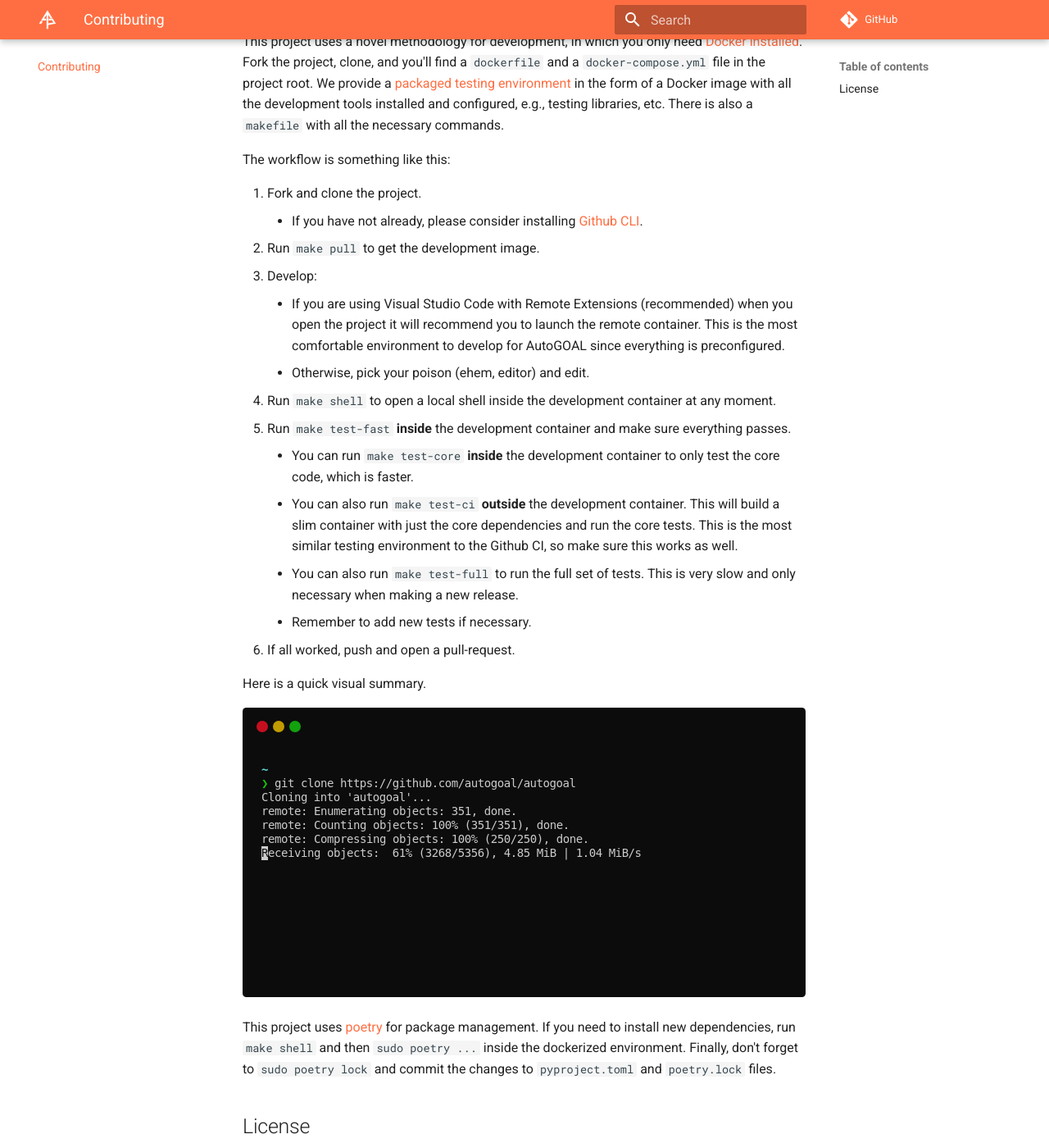
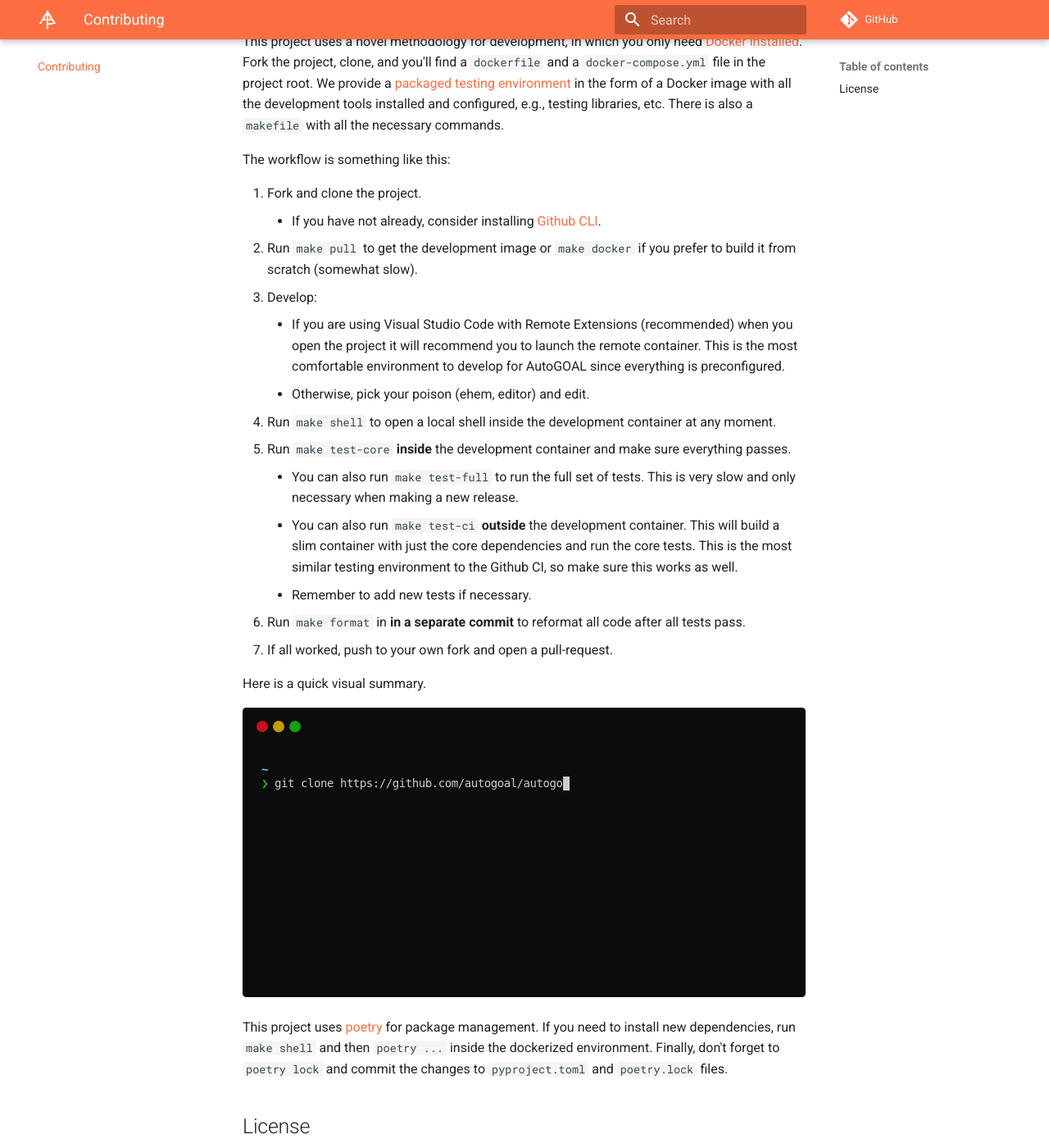
Before and after one commit to autogoal/autogoal, an MkDocs documentation site: the page built from docs/contributing.md, in a window 1280 px wide and 1400 px high, scrolled down 190 px. Shown: the whole window at 82% size. Built offline with MkDocs 1.6.1 and Material for MkDocs 9.7.7, drawn with Linux system fonts in a browser that asks for light colours; comment, search, counter and statistics services are not loaded; some of the changed text lies outside the part shown.

Commit message:
Update contribution instructions

```diff
--- a/docs/contributing.md
+++ b/docs/contributing.md
@@ -8,28 +8,28 @@
 The workflow is something like this:
 
 1. Fork and clone the project.
-    - If you have not already, please consider installing [Github CLI](https://cli.github.com).
-2. Run `make pull` to get the development image.
+    - If you have not already, consider installing [Github CLI](https://cli.github.com).
+2. Run `make pull` to get the development image or `make docker` if you prefer to build it from scratch (somewhat slow).
 3. Develop:
     - If you are using Visual Studio Code with Remote Extensions (recommended) when you open the project it will recommend you to launch the remote container. This is the most comfortable environment to develop for AutoGOAL since everything is preconfigured.
     - Otherwise, pick your poison (ehem, editor) and edit.
 4. Run `make shell` to open a local shell inside the development container at any moment.
-5. Run `make test-fast` **inside** the development container and make sure everything passes.
-    - You can run `make test-core` **inside** the development container to only test the core code, which is faster.
+5. Run `make test-core` **inside** the development container and make sure everything passes.
+    - You can also run `make test-full` to run the full set of tests. This is very slow and only necessary when making a new release.
     - You can also run `make test-ci` **outside** the development container. This will build a slim container with just the core dependencies and run the core tests. This is the most similar testing environment to the Github CI, so make sure this works as well.
-    - You can also run `make test-full` to run the full set of tests. This is very slow and only necessary when making a new release.
     - Remember to add new tests if necessary.
-6. If all worked, push and open a pull-request.
+6. Run `make format` in **in a separate commit** to reformat all code after all tests pass.
+7. If all worked, push to your own fork and open a pull-request.
 
 Here is a quick visual summary.
 
 ![](contribute.svg)
 
-This project uses [poetry](https://python-poetry.org/) for package management. If you need to install new dependencies, run `make shell` and then `sudo poetry ...` inside the dockerized environment. Finally, don't forget to `sudo poetry lock` and commit the changes to `pyproject.toml` and `poetry.lock` files.
+This project uses [poetry](https://python-poetry.org/) for package management. If you need to install new dependencies, run `make shell` and then `poetry ...` inside the dockerized environment. Finally, don't forget to `poetry lock` and commit the changes to `pyproject.toml` and `poetry.lock` files.
 
 ## License
 
-License is MIT, so you know the drill: fork, develop, add tests, pull request, rinse and repeat.
+License is MIT, so you know the drill: fork, develop, test, pull request, rinse and repeat.
 
 > MIT License
 >
```
